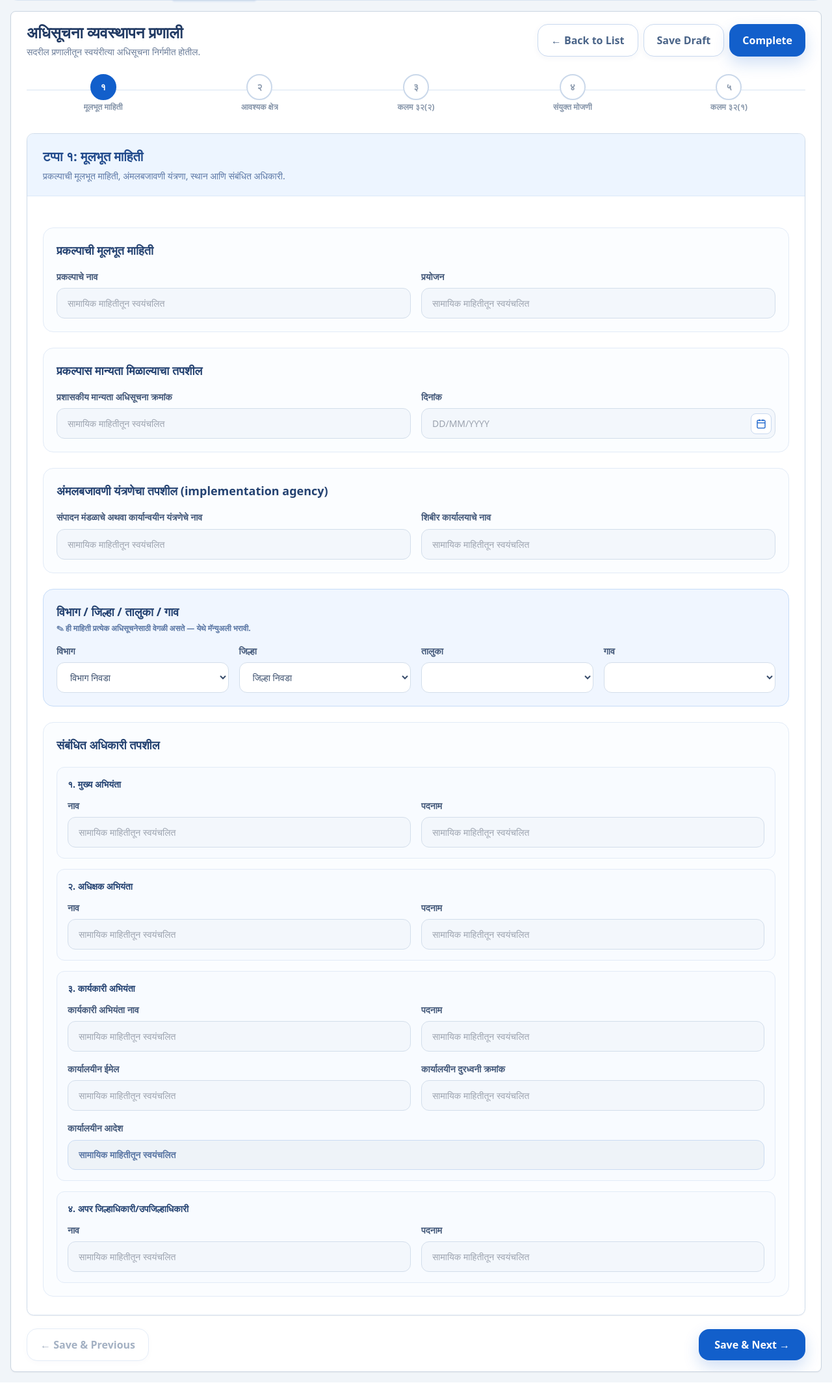
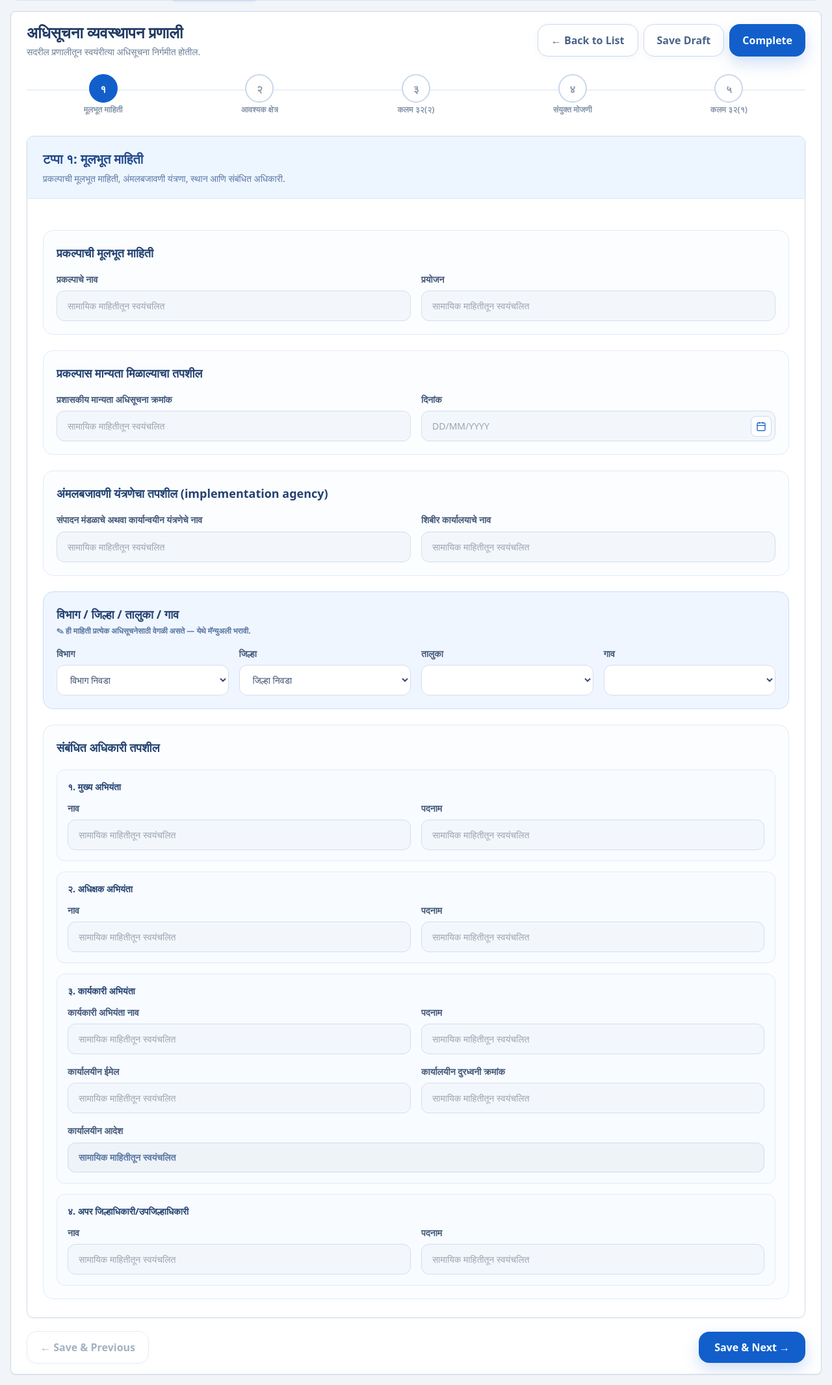
Before and after one commit to Rg-backend-megha-shinde/pap-purandar, a Django app: template lmrs/app/templates/notification_form.html in a window 1280 px wide. Shown: the part 136-2267 px from the top of the page at 65% size. Run offline with Django 5.2, Linux system fonts and the light colour scheme; the template is opened without the code that fills it, so the values that code supplies are empty; some libraries are stand-ins or nearby versions.

Commit message:
bug fixing

```diff
--- a/lmrs/app/templates/notification_form.html
+++ b/lmrs/app/templates/notification_form.html
@@ -155,14 +155,20 @@
   .nt-step-dot { min-width: 0; }
   .nt-step-dot span {
     display: flex;
-    width: 2.5rem;
-    height: 2.5rem;
+    box-sizing: border-box;
+    width: 2.75rem;
+    height: 2.75rem;
     align-items: center;
     justify-content: center;
     border-radius: 9999px;
     border: 2px solid #cad8ea;
     background: #fff;
-    font-size: 0.9rem;
+    /* देवनागरी अंक sit higher in the em box than Latin ones and their शिरोरेखा was
+       touching the circle, so the badge gets more room and the glyph a nudge down. */
+    font-size: 1rem;
+    line-height: 1;
+    padding-top: 0.12rem;
+    overflow: visible;
     font-weight: 700;
     color: #8a99ad;
   }
```
